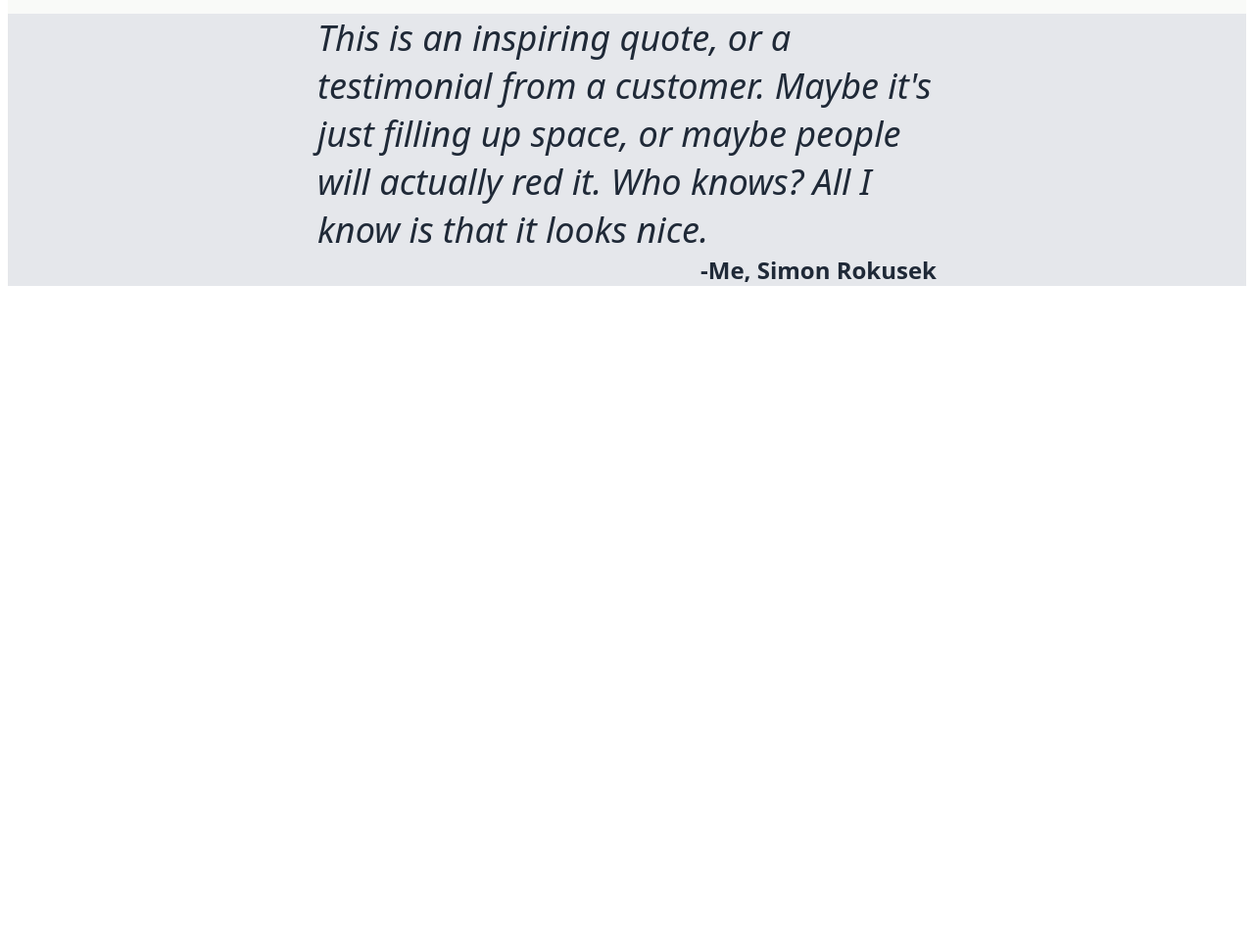
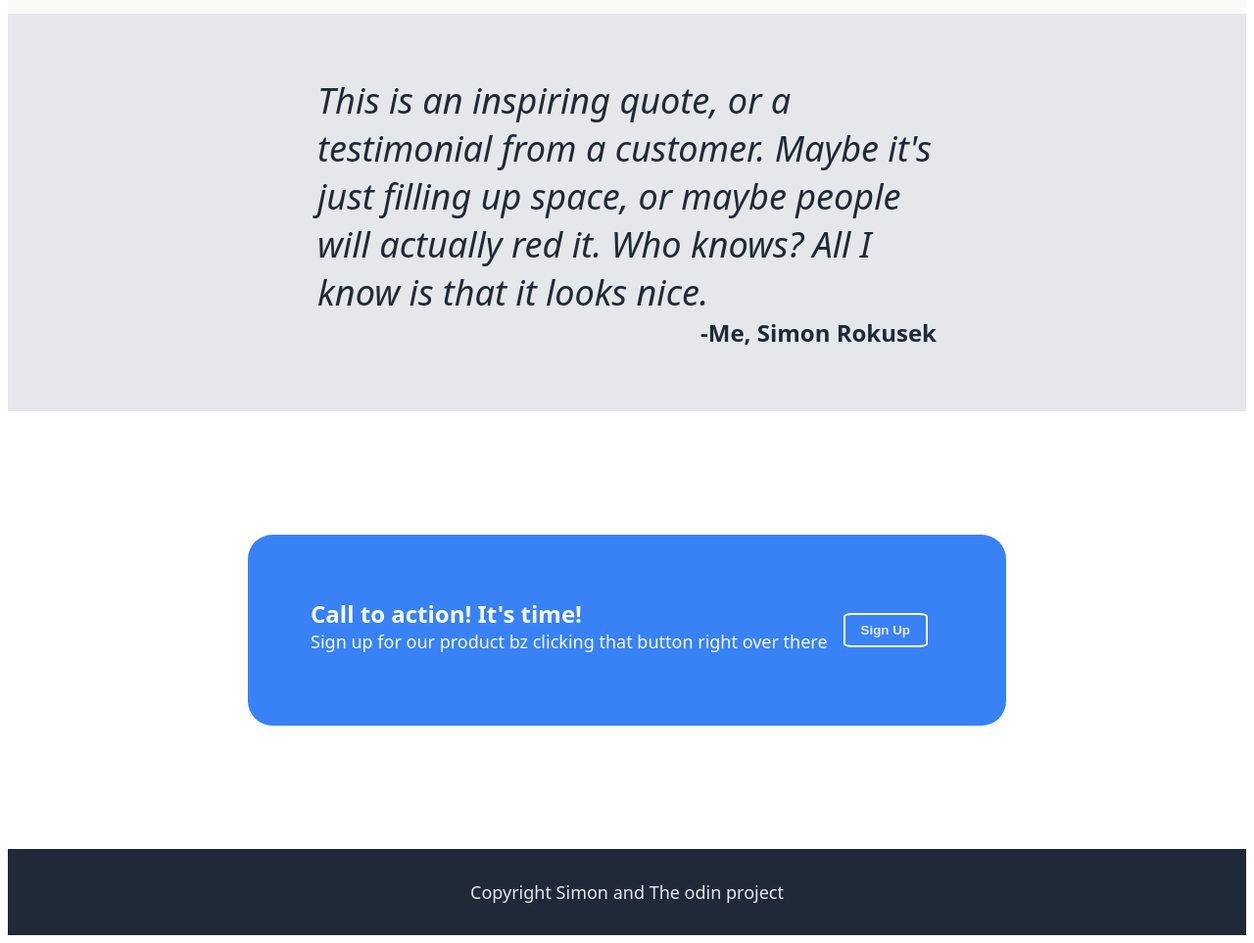
Before and after one commit to Srokusek/landing-page, a plain HTML site: page index.html in a window 1280 px wide. Shown: the part 891-1854 px from the top of the page at 98% size. Before the commit the page ends 1191 px from the top, so only its background shows below. Drawn offline with Linux system fonts and the light colour scheme.

Commit message:
finished the rest of the page

```diff
--- a/index.html
+++ b/index.html
@@ -48,5 +48,15 @@
         <div class="quote">This is an inspiring quote, or a testimonial from a customer. Maybe it's just filling up space, or maybe people will actually red it. Who knows? All I know is that it looks nice.</div>
         <div class="signature">-Me, Simon Rokusek</div>
     </div>
+    <div class="signup">
+        <div class="box">
+            <div class="text">
+                <div class="title">Call to action! It's time!</div>
+                <div class="subtext">Sign up for our product bz clicking that button right over there</div>
+            </div>
+            <button class="sign">Sign Up</button>
+        </div>
+    </div>
+    <div class="footer">Copyright Simon and The odin project</div>
 </body>
 </html>
--- a/style.css
+++ b/style.css
@@ -104,6 +104,7 @@ button {
     flex-direction: column;
     justify-content: center;
     align-items: center;
+    padding: 64px 0;
 }
 
 .signature {
@@ -116,3 +117,44 @@ button {
 .quote, .signature  {
     width: 50%;
 }
+
+.signup {
+    display: flex;
+    justify-content: center;
+    align-items: center;
+    margin: 126px;
+}
+
+.box {
+    display: flex;
+    justify-content: center;
+    background-color: #3882f6;
+    border-radius: 25px;
+    max-width: 1000px;
+    padding: 64px;
+}
+
+.signup .box .sign {
+    border: 2px solid #f9faf8;
+    flex-shrink: 0;
+}
+
+.box .text .title {
+    font-size: 24px;
+    color: #f9faf8;
+    font-weight: bolder;
+}
+
+.box .text .subtext {
+    font-size: 18px;
+    color: #f9faf8;
+}
+
+.footer {
+    background-color: #1f2937;
+    font-size: 18px;
+    color: #e5e7eb;
+    text-decoration: none;
+    padding: 32px;
+    text-align: center;
+}
```
